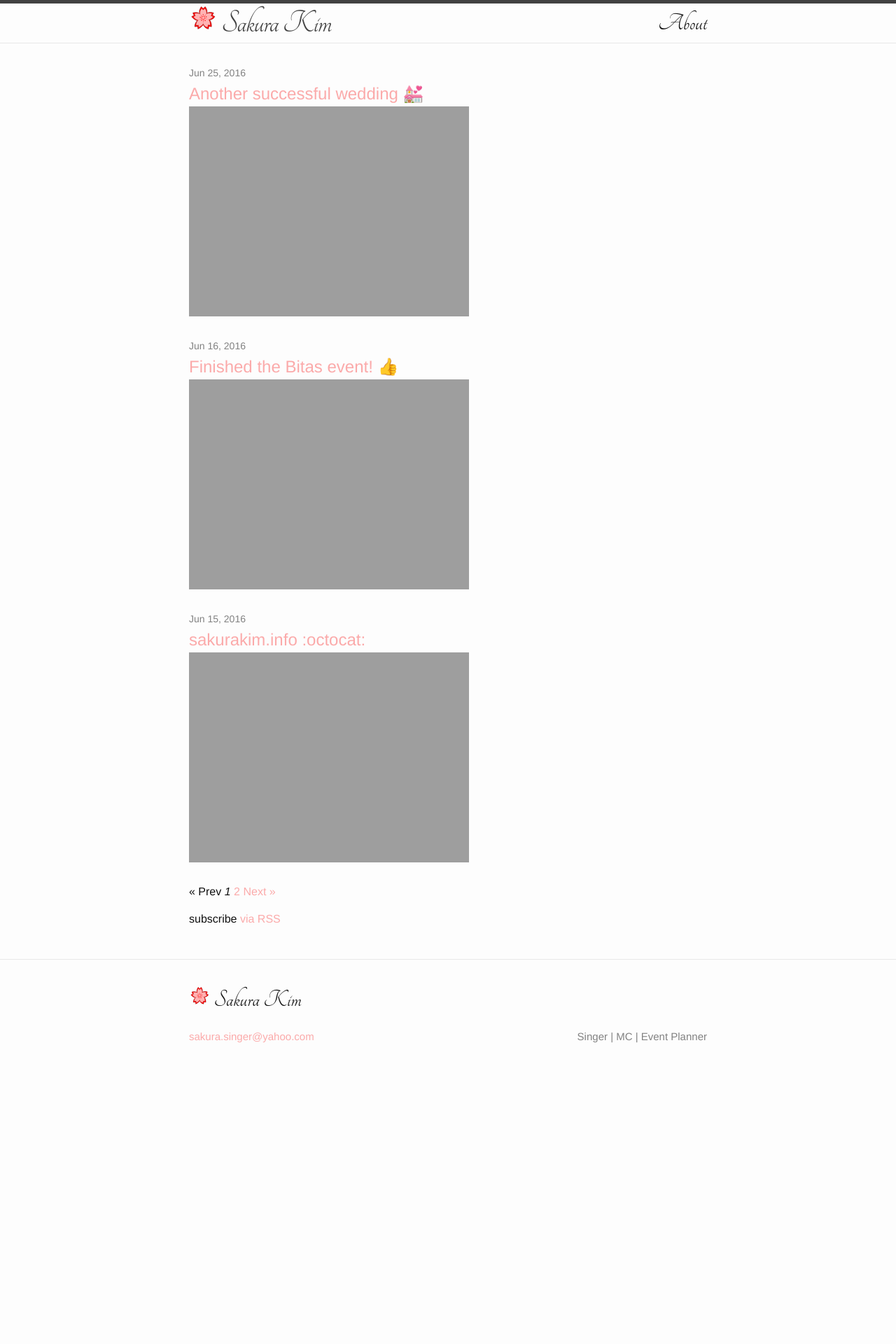
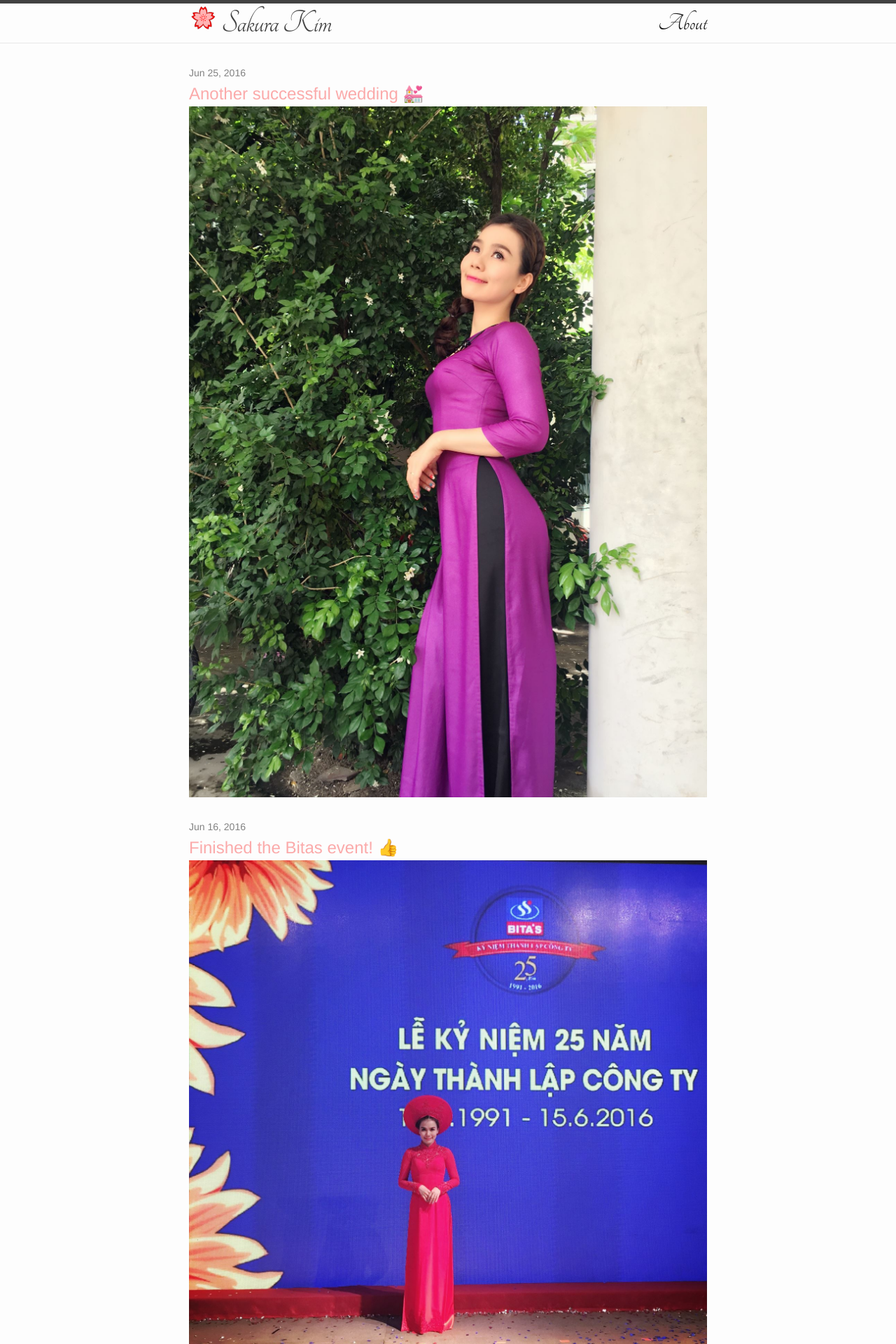
Before and after one commit to sakurakiminfo/sakurakiminfo.github.io, a Jekyll site: the page built from index.html, in a window 1280 px wide. Shown: the top 1920 px of the page at 70% size. Built offline with Jekyll 4.4.1, drawn with Linux system fonts in a browser that asks for light colours; emoji names are drawn with the system emoji font; the list of posts is cut into pages by our own code; before the commit the page ends 1553 px from its top, so only the background shows below that.

Commit message:
reducing image sizes

```diff
--- a/_posts/2016-06-16-finished-bitas-event.markdown
+++ b/_posts/2016-06-16-finished-bitas-event.markdown
@@ -4,6 +4,6 @@ title:  "Finished the Bitas event! :+1:"
 date:   2016-06-16 23:12:07 +0700
 categories: bitas event update
 ---
-![BitasEvent]({{ site.url }}/assets/bitasEvent.png)
+![BitasEvent]({{ site.url }}/assets/bitasEvent.jpg)
 
 Lots of hard work for this show.  Over 1000 guests!
--- a/_posts/2016-06-25-another-successful-wedding.markdown
+++ b/_posts/2016-06-25-another-successful-wedding.markdown
@@ -4,6 +4,6 @@ title:  "Another successful wedding :wedding:"
 date:   2016-06-25 23:12:07 +0700
 categories: wedding event update
 ---
-![wedding-06-25-2016]({{ site.url }}/assets/wedding-06-25-2016.PNG)
+![wedding-06-25-2016]({{ site.url }}/assets/wedding-06-25-2016.jpg)
 
 Another successful wedding. :wedding:
```
Also changed, not shown: assets/bitasEvent.jpg (added), assets/wedding-06-25-2016.jpg (added).
